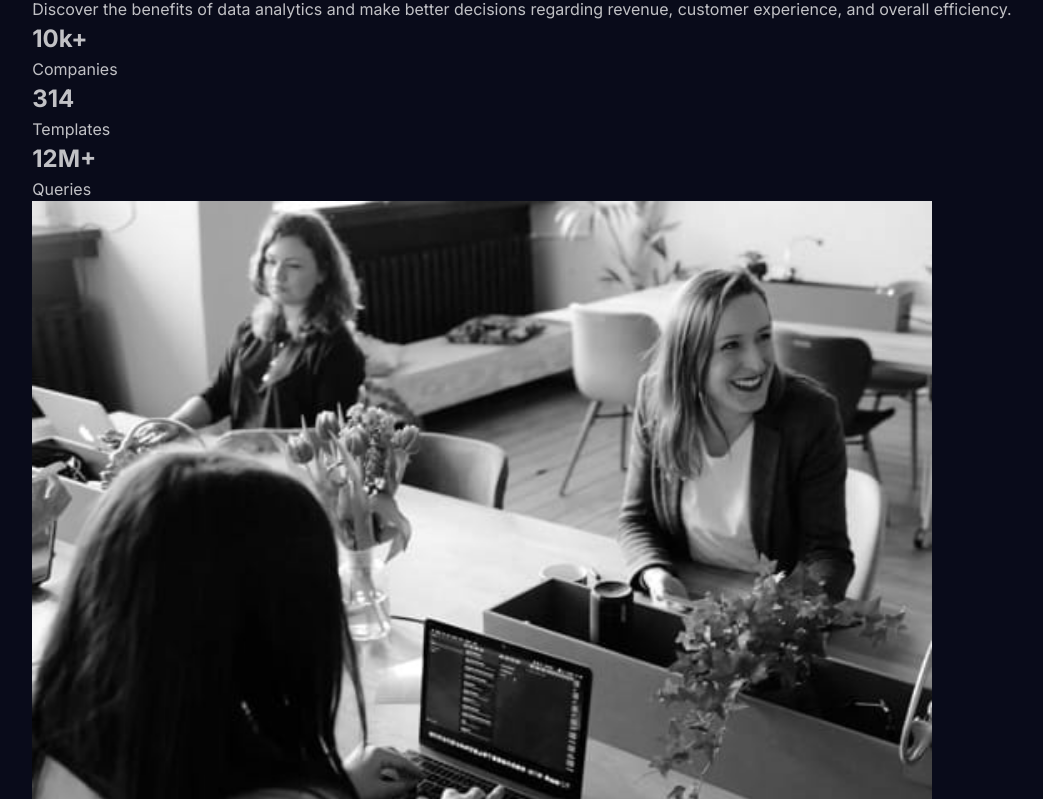
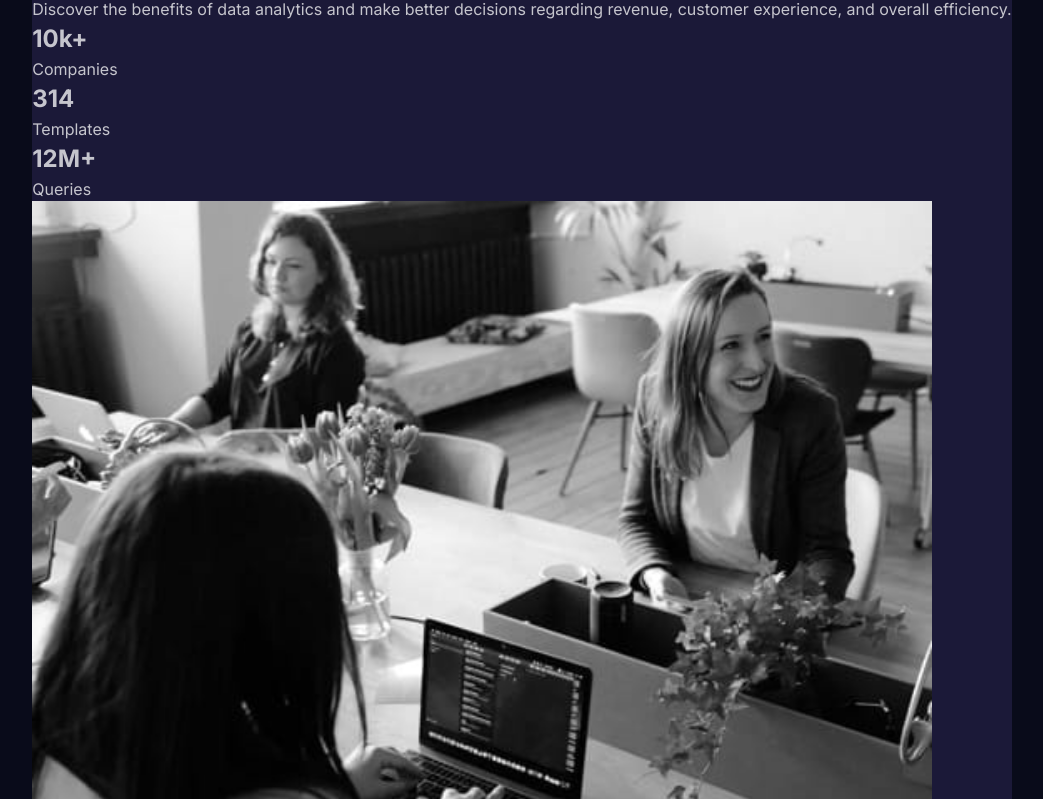
Before and after one commit to alexicoder/stats-card, a plain HTML site: page index.html in a window 1280 px wide. Shown: the part 39-838 px from the top of the page, without its empty margins (118-1161 px from the left). Drawn offline with Linux system fonts and the light colour scheme.

Commit message:
set card background colour

```diff
--- a/styles.css
+++ b/styles.css
@@ -16,3 +16,7 @@ body {
     background-color: var(--main-background);
     color: var(--body);
 }
+
+.card {
+    background: var(--card-background);
+}
```
